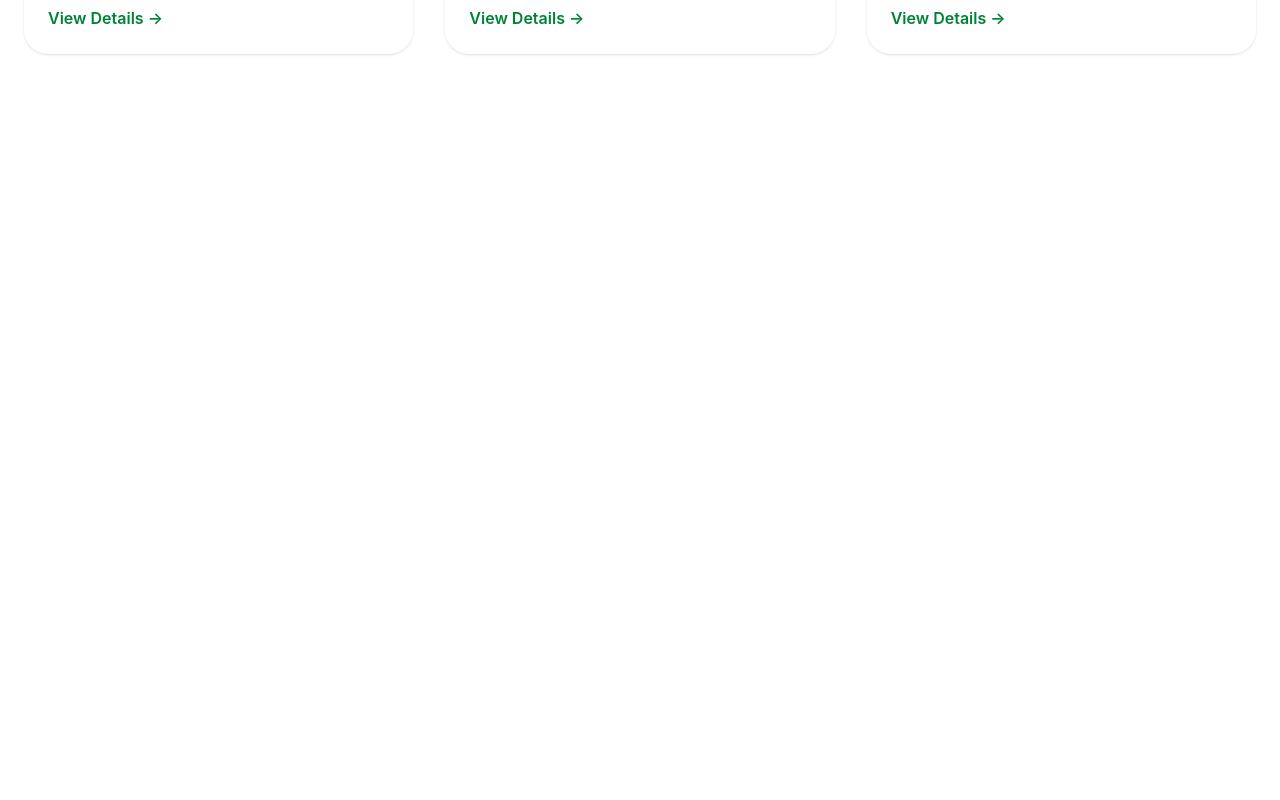
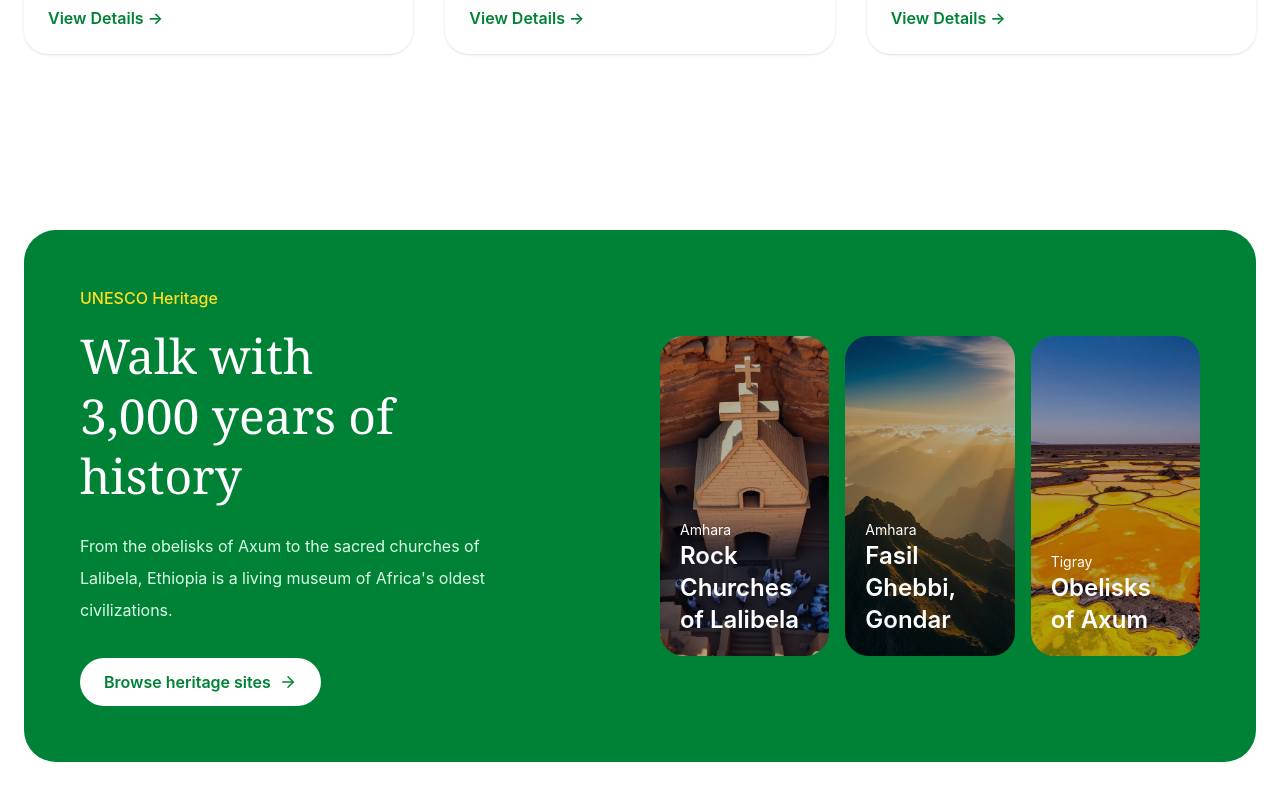
Before and after one commit to Meaza336/EthioExplore, a React (Vite) app: page / in a window 1280 px wide. Shown: the part 2032-2832 px from the top of the page. Before the commit the page ends 2182 px from the top, so only its background shows below. Built offline with nearby package versions, Linux system fonts and the light colour scheme.

Commit message:
add HeritageBanner

```diff
--- a/src/App.tsx
+++ b/src/App.tsx
@@ -2,6 +2,7 @@ import Navbar from "./components/Navbar";
 import Hero from "./components/Hero";
 import Categories from "./components/Categories";
 import FeaturedDestinations from "./components/FeaturedDestinations";
+import HeritageBanner from "./components/HeritageBanner ";
 
 function App() {
   return (
@@ -10,6 +11,7 @@ function App() {
       <Hero />
       <Categories />
       <FeaturedDestinations />
+      <HeritageBanner />
     </div>
   );
 }
--- /dev/null
+++ b/src/components/HeritageBanner .tsx
@@ -0,0 +1,108 @@
+import { ArrowRight } from "lucide-react";
+
+import lalibela from "../assets/lalibela.jpg";
+import fasil from "../assets/simien.jpg";
+import axum from "../assets/danakil.jpg";
+
+function HeritageBanner() {
+  return (
+    <section className="max-w-7xl mx-auto px-6 py-20">
+      <div className="bg-green-700 rounded-[32px] p-10 lg:p-14 text-white">
+
+        <div className="grid lg:grid-cols-2 gap-10 items-center">
+
+          {/* Left Side */}
+          <div>
+            <p className="text-yellow-300 font-medium mb-4">
+              UNESCO Heritage
+            </p>
+
+            <h2 className="text-5xl font-serif leading-tight mb-6">
+              Walk with
+              <br />
+              3,000 years of
+              <br />
+              history
+            </h2>
+
+            <p className="text-green-100 leading-8 mb-8 max-w-md">
+              From the obelisks of Axum to the sacred churches of
+              Lalibela, Ethiopia is a living museum of Africa's
+              oldest civilizations.
+            </p>
+
+            <button className="bg-white text-green-700 px-6 py-3 rounded-full font-semibold flex items-center gap-2 hover:bg-gray-100 transition">
+              Browse heritage sites
+              <ArrowRight size={18} />
+            </button>
+          </div>
+
+          {/* Right Side */}
+          <div className="grid grid-cols-3 gap-4">
+
+            <div className="relative rounded-3xl overflow-hidden h-80">
+              <img
+                src={lalibela}
+                alt="Lalibela"
+                className="w-full h-full object-cover"
+              />
+
+              <div className="absolute inset-0 bg-black/30" />
+
+              <div className="absolute bottom-5 left-5">
+                <p className="text-sm">Amhara</p>
+                <h3 className="text-2xl font-semibold">
+                  Rock Churches
+                  <br />
+                  of Lalibela
+                </h3>
+              </div>
+            </div>
+
+            <div className="relative rounded-3xl overflow-hidden h-80">
+              <img
+                src={fasil}
+                alt="Fasil Ghebbi"
+                className="w-full h-full object-cover"
+              />
+
+              <div className="absolute inset-0 bg-black/30" />
+
+              <div className="absolute bottom-5 left-5">
+                <p className="text-sm">Amhara</p>
+                <h3 className="text-2xl font-semibold">
+                  Fasil Ghebbi,
+                  <br />
+                  Gondar
+                </h3>
+              </div>
+            </div>
+
+            <div className="relative rounded-3xl overflow-hidden h-80">
+              <img
+                src={axum}
+                alt="Axum"
+                className="w-full h-full object-cover"
+              />
+
+              <div className="absolute inset-0 bg-black/30" />
+
+              <div className="absolute bottom-5 left-5">
+                <p className="text-sm">Tigray</p>
+                <h3 className="text-2xl font-semibold">
+                  Obelisks
+                  <br />
+                  of Axum
+                </h3>
+              </div>
+            </div>
+
+          </div>
+
+        </div>
+      </div>
+    </section>
+  );
+}
+
+export default HeritageBanner;
```
